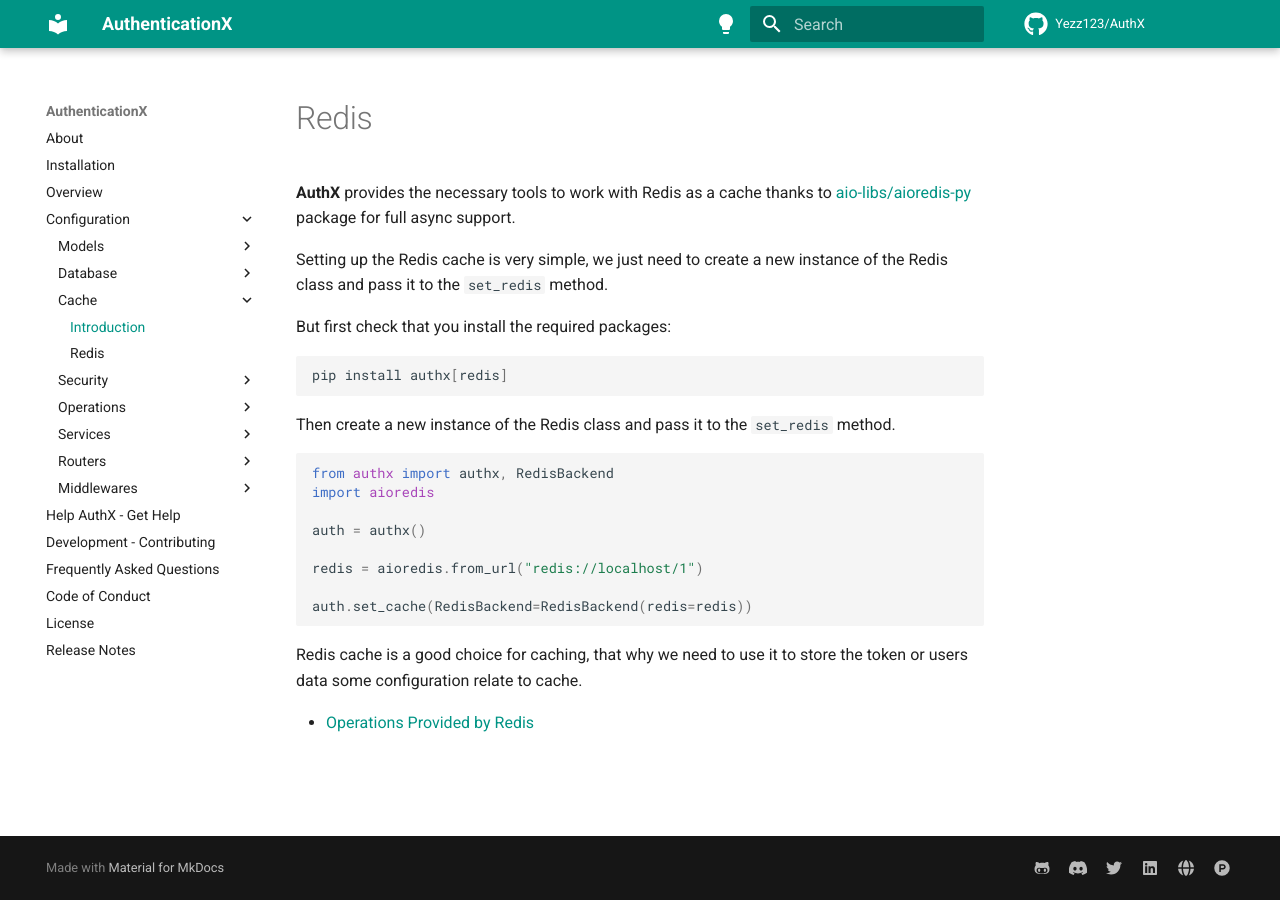
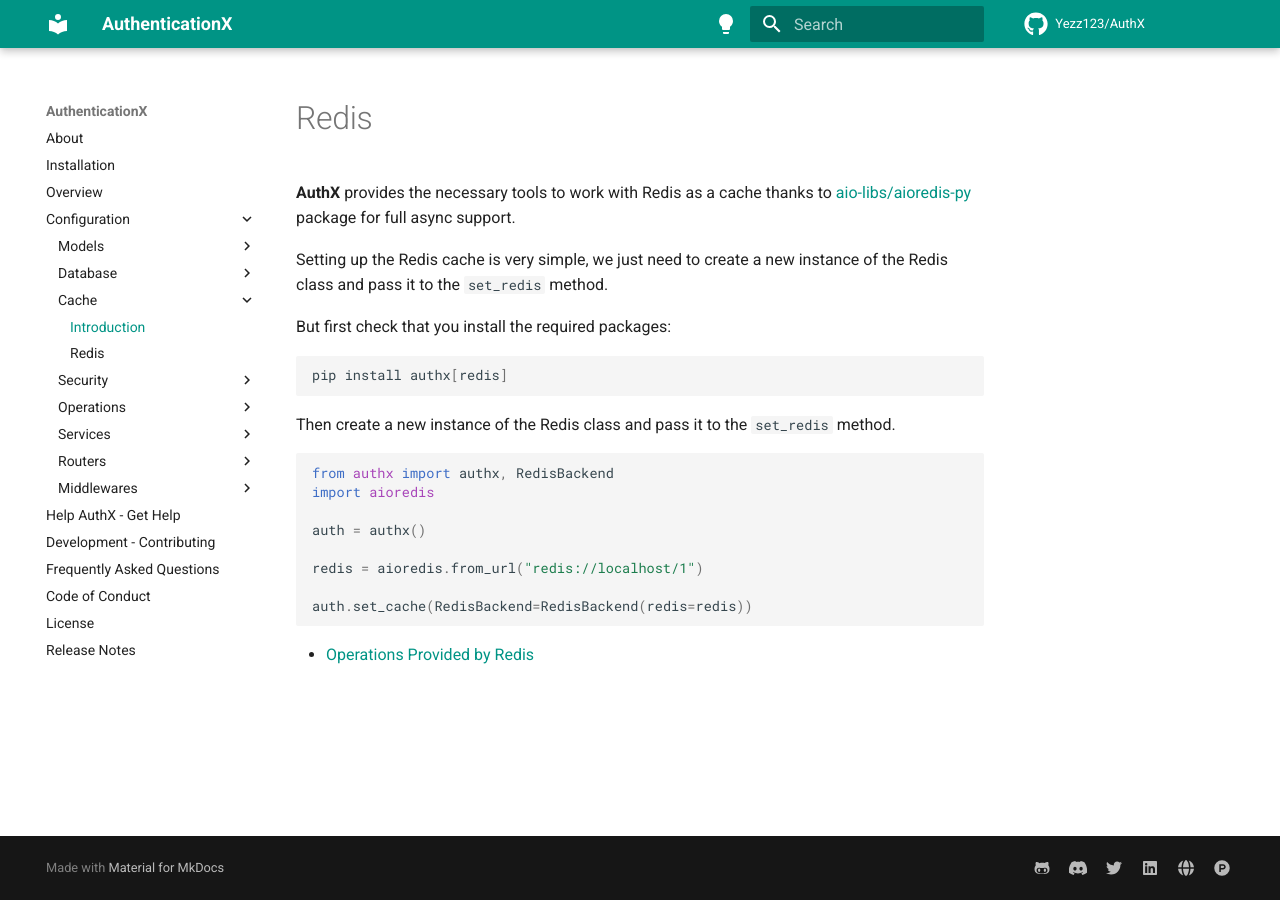
Before and after one commit to yezz123/authx, an MkDocs documentation site: the page built from docs/configuration/cache/index.md, in a window 1280 px wide. Built offline with MkDocs 1.6.1 and Material for MkDocs 9.7.7, drawn with Linux system fonts in a browser that asks for light colours; comment, search, counter and statistics services are not loaded.

Commit message:
Update docs/configuration/cache/index.md
Co-authored-by: Abderrahim SOUBAI-ELIDRISI <gx.coder@gmail.com>

````diff
--- a/docs/configuration/cache/index.md
+++ b/docs/configuration/cache/index.md
@@ -23,6 +23,5 @@
 auth.set_cache(RedisBackend=RedisBackend(redis=redis))
 ```
 
-Redis cache is a good choice for caching, that why we need to use it to store the token or users data some configuration relate to cache.
 
 - [Operations Provided by Redis](redis.md)
````
